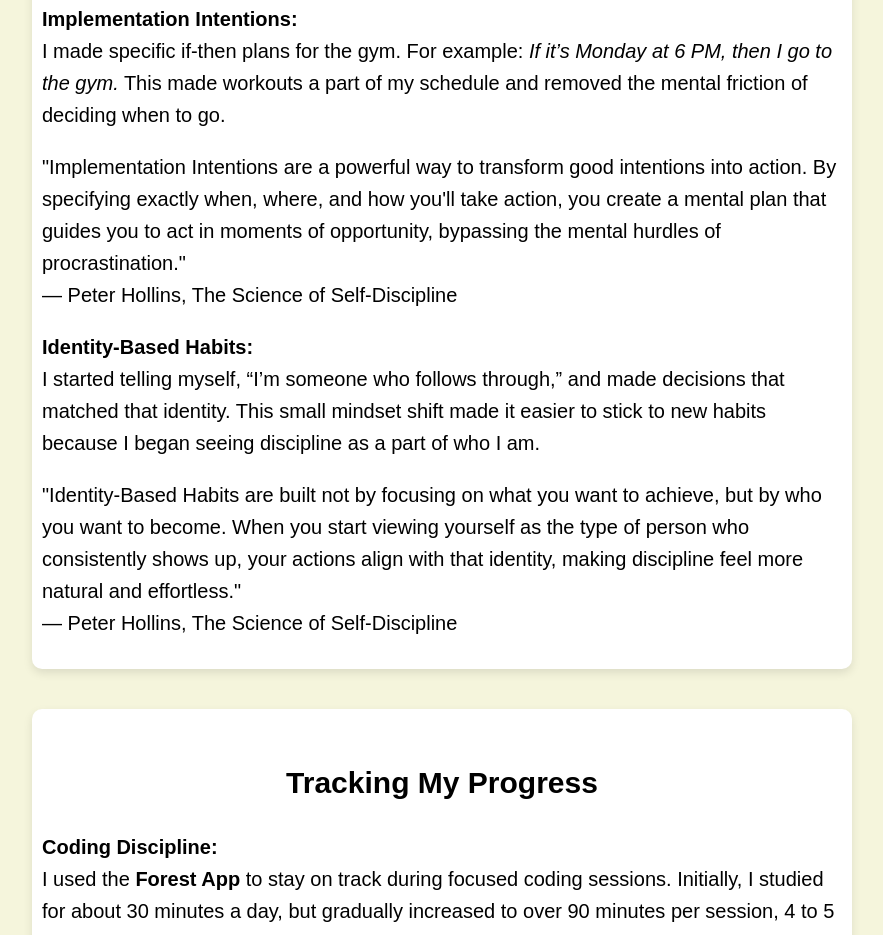
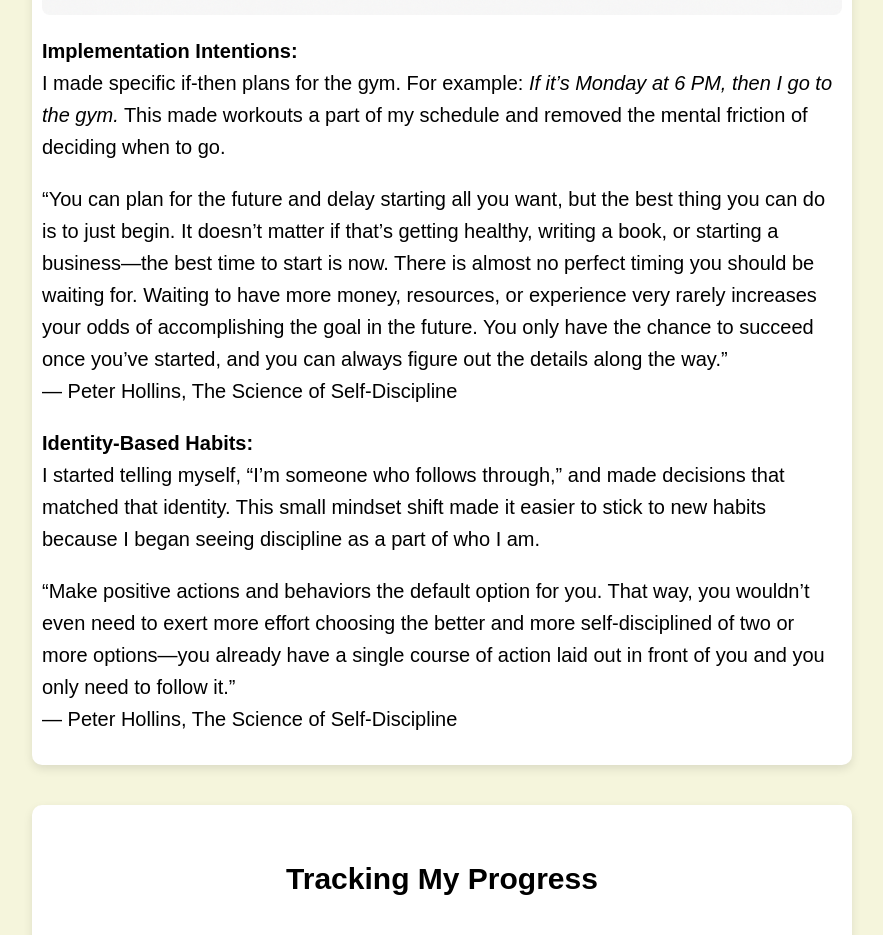
Before and after one commit to sonam542/Esepsy, a plain HTML site: page index.html in a window 1280 px wide. Shown: the part 3847-4782 px from the top of the page, without its empty margins (198-1081 px from the left). Drawn offline with Linux system fonts and the light colour scheme.

Commit message:
fix the format and overall

```diff
--- a/index.html
+++ b/index.html
@@ -74,7 +74,7 @@
             I used tools like <strong>StayFocusd</strong> and <strong>FocusMe</strong> to block distracting websites and apps during study hours. I also placed my phone in another room. These steps eliminated temptations and allowed me to stay in a deep work state for longer periods.
         </p>
 
-        <p>"The Precommitment Strategy is about setting yourself up for success by making decisions in advance that limit the opportunity for distractions or excuses later. By locking yourself into a course of action before you face the temptation, you take away the power of procrastination and increase the chances of following through."
+        <p>“One strategy to help you master delaying gratification is to think about your future self more—the one who will be rewarded for your temporary suffering. Integrate your view of your future self as one and the same with the you that is acting now. When you’re emotionally one with your future self, it becomes easier for you to act for the good of your future self instead of just following the whims of your present self.”
             <br>
             — Peter Hollins, The Science of Self-Discipline
         </p>
@@ -84,7 +84,7 @@
             I made specific if-then plans for the gym. For example: <em>If it’s Monday at 6 PM, then I go to the gym.</em> This made workouts a part of my schedule and removed the mental friction of deciding when to go.
         </p>
 
-        <p>"Implementation Intentions are a powerful way to transform good intentions into action. By specifying exactly when, where, and how you'll take action, you create a mental plan that guides you to act in moments of opportunity, bypassing the mental hurdles of procrastination."
+        <p>“You can plan for the future and delay starting all you want, but the best thing you can do is to just begin. It doesn’t matter if that’s getting healthy, writing a book, or starting a business—the best time to start is now. There is almost no perfect timing you should be waiting for. Waiting to have more money, resources, or experience very rarely increases your odds of accomplishing the goal in the future. You only have the chance to succeed once you’ve started, and you can always figure out the details along the way.”
             <br>
             — Peter Hollins, The Science of Self-Discipline
         </p>
@@ -93,7 +93,7 @@
             I started telling myself, “I’m someone who follows through,” and made decisions that matched that identity. This small mindset shift made it easier to stick to new habits because I began seeing discipline as a part of who I am.
         </p>
 
-        <p>"Identity-Based Habits are built not by focusing on what you want to achieve, but by who you want to become. When you start viewing yourself as the type of person who consistently shows up, your actions align with that identity, making discipline feel more natural and effortless."
+        <p>“Make positive actions and behaviors the default option for you. That way, you wouldn’t even need to exert more effort choosing the better and more self-disciplined of two or more options—you already have a single course of action laid out in front of you and you only need to follow it.”
             <br>
             — Peter Hollins, The Science of Self-Discipline
         </p>
```
